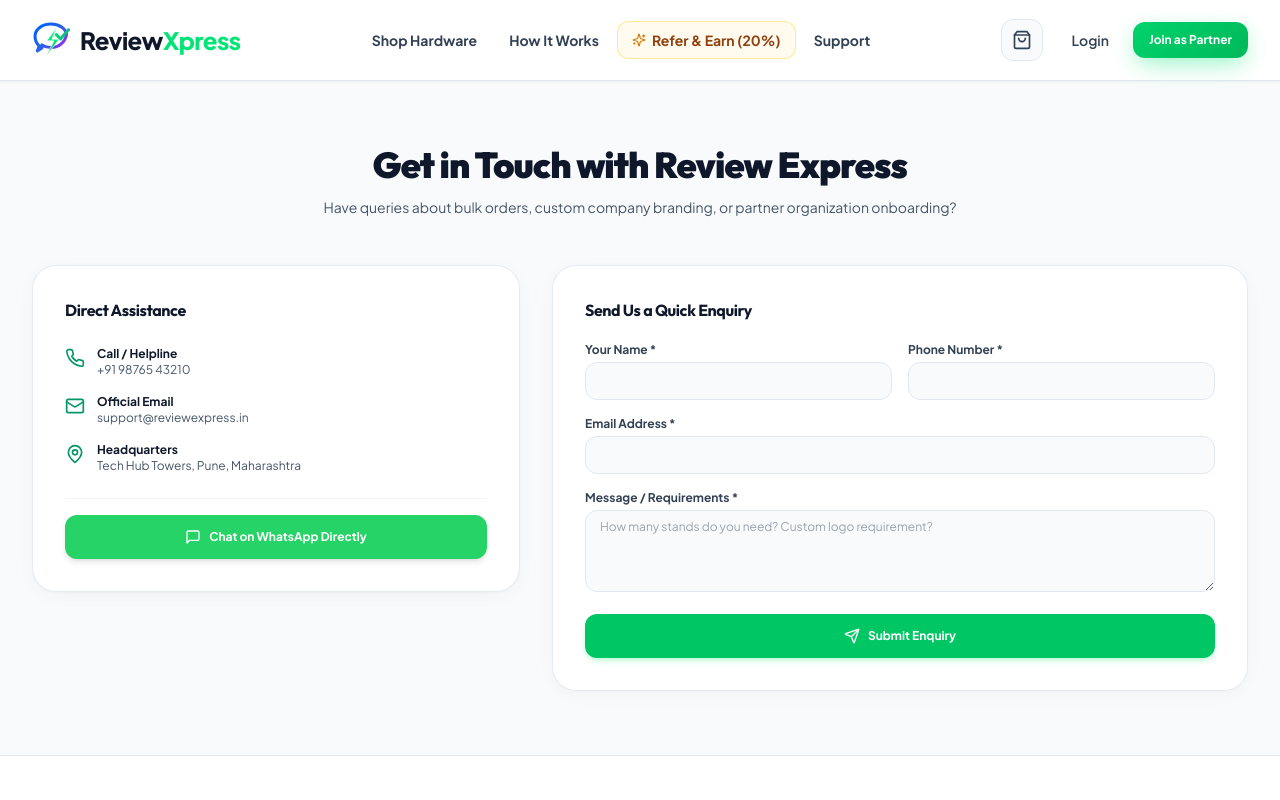
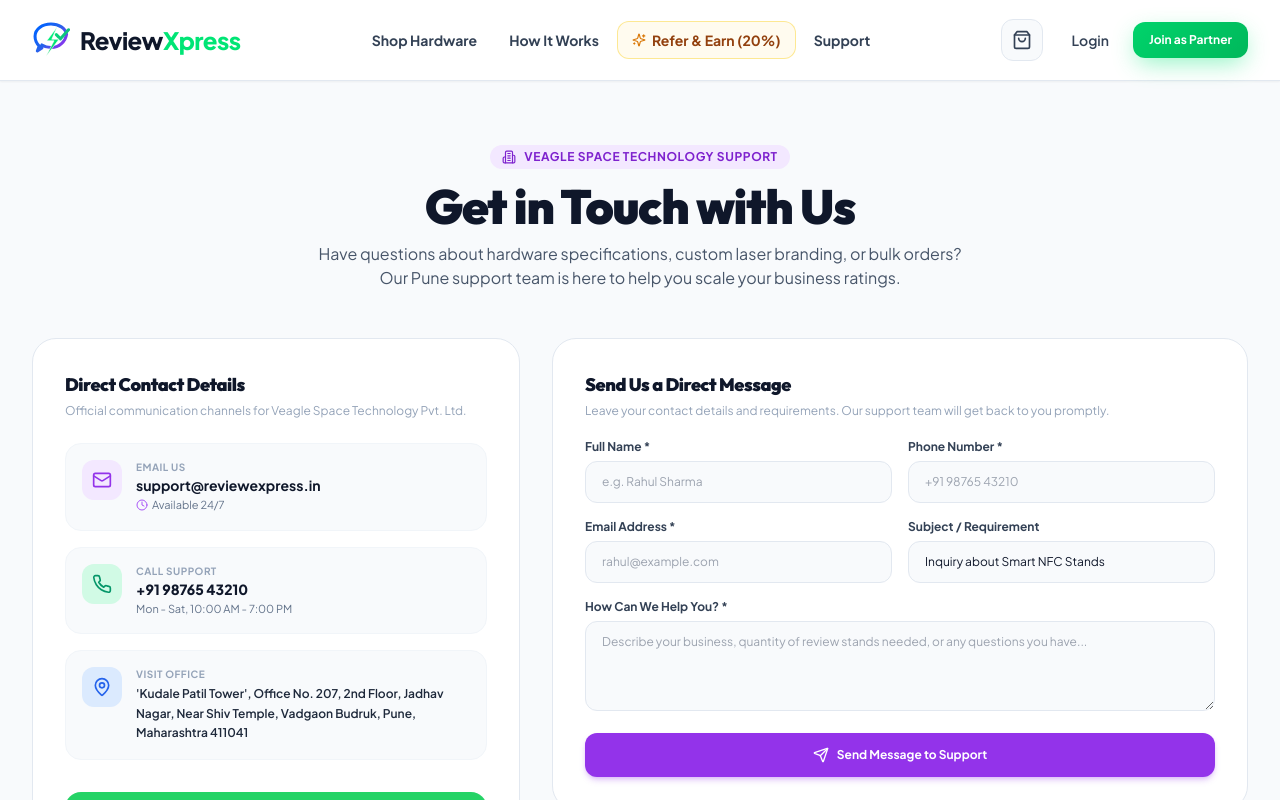
Before and after one commit to veaglespace-Tech/Qr-Code, a Next.js app in the folder client/: page /contact in a window 1280 px wide. Shown: the top 800 px of the page. Built offline with nearby package versions, Linux system fonts and the light colour scheme; no server answers.

Commit message:
feat: update real contact and support details for Veagle Space Technology

```diff
--- a/client/src/app/contact/page.jsx
+++ b/client/src/app/contact/page.jsx
@@ -2,150 +2,211 @@
 
 import { useState } from 'react';
 import { useSelector } from 'react-redux';
-import { Mail, Phone, MapPin, Send, MessageSquare, CheckCircle2 } from 'lucide-react';
+import { Mail, Phone, MapPin, Send, MessageSquare, CheckCircle2, Clock, Building2, ShieldCheck } from 'lucide-react';
 
 export default function ContactPage() {
   const { data: settings } = useSelector(state => state.settings);
   const [submitted, setSubmitted] = useState(false);
-  const [form, setForm] = useState({ name: '', phone: '', email: '', message: '' });
+  const [form, setForm] = useState({ name: '', phone: '', email: '', subject: 'Inquiry about Smart NFC Stands', message: '' });
+
+  const supportEmail = settings?.supportEmail || 'info@veaglespace.com';
+  const supportPhone = settings?.supportPhone || '+91 8237999101';
+  const whatsappNumber = settings?.whatsappNumber || '918237999101';
+  const officeAddress = settings?.address || "'Kudale Patil Tower', Office No. 207, 2nd Floor, Jadhav Nagar, Near Shiv Temple, Vadgaon Budruk, Pune, Maharashtra 411041";
 
   const handleSubmit = (e) => {
     e.preventDefault();
     setSubmitted(true);
-    setForm({ name: '', phone: '', email: '', message: '' });
+    setForm({ name: '', phone: '', email: '', subject: 'Inquiry about Smart NFC Stands', message: '' });
   };
 
   const openWhatsApp = () => {
-    const num = settings?.whatsappNumber || '919876543210';
-    window.open(`https://api.whatsapp.com/send?phone=${num}&text=Hello%20Review%20Express,%20I%20am%20interested%20in%20smart%20review%20stands`, '_blank');
+    const text = encodeURIComponent('Hello Veagle Space Technology, I am interested in ReviewXpress Smart NFC & QR Google Review stands.');
+    window.open(`https://api.whatsapp.com/send?phone=${whatsappNumber}&text=${text}`, '_blank');
   };
 
   return (
-    <div className="max-w-7xl mx-auto px-4 sm:px-6 lg:px-8 py-16 space-y-12">
+    <div className="min-h-screen bg-slate-50 py-16">
+      <div className="max-w-7xl mx-auto px-4 sm:px-6 lg:px-8 space-y-12">
+        {/* Header */}
         <div className="text-center max-w-2xl mx-auto space-y-3">
-        <h1 className="text-3xl sm:text-4xl font-black text-slate-900 tracking-tight">
-          Get in Touch with Review Express
+          <div className="inline-flex items-center gap-2 px-3 py-1 rounded-full bg-purple-100 text-purple-700 text-xs font-bold uppercase tracking-wider">
+            <Building2 className="w-3.5 h-3.5" /> Veagle Space Technology Support
+          </div>
+          <h1 className="text-3xl sm:text-5xl font-black text-slate-900 tracking-tight">
+            Get in Touch with Us
           </h1>
-        <p className="text-sm text-slate-600">
-          Have queries about bulk orders, custom company branding, or partner organization onboarding?
+          <p className="text-sm sm:text-base text-slate-600 leading-relaxed">
+            Have questions about hardware specifications, custom laser branding, or bulk orders? Our Pune support team is here to help you scale your business ratings.
           </p>
         </div>
 
         <div className="grid grid-cols-1 lg:grid-cols-12 gap-8 items-start">
-        {/* Contact Info */}
-        <div className="lg:col-span-5 glass-panel bg-white rounded-3xl p-8 border border-slate-200 space-y-6 shadow-sm">
-          <h3 className="text-base font-bold text-slate-900">Direct Assistance</h3>
+          {/* LEFT: Real Contact Info Cards */}
+          <div className="lg:col-span-5 bg-white rounded-3xl p-7 sm:p-8 border border-slate-200 space-y-6 shadow-xs">
+            <div>
+              <h3 className="text-lg font-black text-slate-900">Direct Contact Details</h3>
+              <p className="text-xs text-slate-400 mt-1">Official communication channels for Veagle Space Technology Pvt. Ltd.</p>
+            </div>
 
-          <div className="space-y-4 text-xs">
-            <div className="flex items-start gap-3">
-              <Phone className="w-5 h-5 text-emerald-600 flex-shrink-0 mt-0.5" />
-              <div>
-                <p className="font-bold text-slate-900">Call / Helpline</p>
-                <a href={`tel:${settings?.supportPhone}`} className="text-slate-600 hover:text-brand-600">
-                  {settings?.supportPhone || '+91 98765 43210'}
+            <div className="space-y-4">
+              {/* Email */}
+              <div className="p-4 rounded-2xl bg-slate-50 border border-slate-100 flex items-start gap-3.5 hover:border-purple-200 transition-colors">
+                <div className="w-10 h-10 rounded-xl bg-purple-100 text-purple-600 flex items-center justify-center shrink-0">
+                  <Mail className="w-5 h-5" />
+                </div>
+                <div className="min-w-0">
+                  <span className="text-[10px] uppercase font-bold text-slate-400 tracking-wider block">Email Us</span>
+                  <a href={`mailto:${supportEmail}`} className="text-sm font-bold text-slate-900 hover:text-purple-600 truncate block">
+                    {supportEmail}
                   </a>
+                  <span className="text-[11px] text-slate-500 mt-0.5 block flex items-center gap-1">
+                    <Clock className="w-3 h-3 text-purple-500" /> Available 24/7
+                  </span>
                 </div>
               </div>
 
-            <div className="flex items-start gap-3">
-              <Mail className="w-5 h-5 text-emerald-600 flex-shrink-0 mt-0.5" />
-              <div>
-                <p className="font-bold text-slate-900">Official Email</p>
-                <a href={`mailto:${settings?.supportEmail}`} className="text-slate-600 hover:text-brand-600">
-                  {settings?.supportEmail || 'support@reviewexpress.in'}
+              {/* Phone */}
+              <div className="p-4 rounded-2xl bg-slate-50 border border-slate-100 flex items-start gap-3.5 hover:border-purple-200 transition-colors">
+                <div className="w-10 h-10 rounded-xl bg-emerald-100 text-emerald-600 flex items-center justify-center shrink-0">
+                  <Phone className="w-5 h-5" />
+                </div>
+                <div className="min-w-0">
+                  <span className="text-[10px] uppercase font-bold text-slate-400 tracking-wider block">Call Support</span>
+                  <a href={`tel:${supportPhone}`} className="text-sm font-black text-slate-900 hover:text-purple-600 block">
+                    {supportPhone}
                   </a>
+                  <span className="text-[11px] text-slate-500 mt-0.5 block">
+                    Mon - Sat, 10:00 AM - 7:00 PM
+                  </span>
                 </div>
               </div>
 
-            <div className="flex items-start gap-3">
-              <MapPin className="w-5 h-5 text-emerald-600 flex-shrink-0 mt-0.5" />
+              {/* Office Address */}
+              <div className="p-4 rounded-2xl bg-slate-50 border border-slate-100 flex items-start gap-3.5 hover:border-purple-200 transition-colors">
+                <div className="w-10 h-10 rounded-xl bg-blue-100 text-blue-600 flex items-center justify-center shrink-0">
+                  <MapPin className="w-5 h-5" />
+                </div>
                 <div>
-                <p className="font-bold text-slate-900">Headquarters</p>
-                <p className="text-slate-600">{settings?.address || 'Tech Hub Towers, Pune, Maharashtra'}</p>
+                  <span className="text-[10px] uppercase font-bold text-slate-400 tracking-wider block">Visit Office</span>
+                  <p className="text-xs font-semibold text-slate-800 leading-relaxed mt-0.5">
+                    {officeAddress}
+                  </p>
                 </div>
               </div>
             </div>
 
-          <div className="pt-4 border-t border-slate-100">
+            {/* WhatsApp Quick Button */}
+            <div className="pt-2">
               <button
                 onClick={openWhatsApp}
-              className="w-full py-3.5 px-4 rounded-xl bg-[#25D366] hover:bg-[#20ba5a] text-white font-bold text-xs flex items-center justify-center gap-2 shadow-md transition-all"
+                className="w-full py-3.5 px-4 rounded-2xl bg-[#25D366] hover:bg-[#20ba5a] active:scale-[0.99] text-white font-bold text-xs flex items-center justify-center gap-2 shadow-sm transition-all"
               >
                 <MessageSquare className="w-4 h-4" />
-              <span>Chat on WhatsApp Directly</span>
+                <span>Chat on Official WhatsApp Directly</span>
               </button>
+              <p className="text-center text-[11px] text-slate-400 mt-2">
+                Usually responds within 15 minutes during office hours
+              </p>
             </div>
           </div>
 
-        {/* Contact Form */}
-        <div className="lg:col-span-7 glass-panel bg-white rounded-3xl p-8 border border-slate-200 space-y-5 shadow-sm">
-          <h3 className="text-base font-bold text-slate-900">Send Us a Quick Enquiry</h3>
+          {/* RIGHT: Send a Message Form */}
+          <div className="lg:col-span-7 bg-white rounded-3xl p-7 sm:p-8 border border-slate-200 space-y-5 shadow-xs">
+            <div>
+              <h3 className="text-lg font-black text-slate-900">Send Us a Direct Message</h3>
+              <p className="text-xs text-slate-400 mt-1">Leave your contact details and requirements. Our support team will get back to you promptly.</p>
+            </div>
 
             {submitted ? (
-            <div className="p-6 rounded-2xl bg-emerald-50 border border-emerald-200 text-center space-y-2">
-              <CheckCircle2 className="w-8 h-8 text-emerald-600 mx-auto" />
-              <h4 className="font-bold text-slate-900 text-sm">Thank You! Your message was received.</h4>
-              <p className="text-xs text-slate-600">Our support specialist will connect with you via phone / WhatsApp shortly.</p>
+              <div className="p-8 rounded-2xl bg-emerald-50 border border-emerald-200 text-center space-y-3 my-6">
+                <CheckCircle2 className="w-12 h-12 text-emerald-600 mx-auto" />
+                <h4 className="font-bold text-slate-900 text-base">Thank You! Your Enquiry Was Received.</h4>
+                <p className="text-xs text-slate-600 max-w-md mx-auto">
+                  Our customer success executive from Veagle Space Technology will contact you via phone / WhatsApp shortly.
+                </p>
+                <button
+                  onClick={() => setSubmitted(false)}
+                  className="mt-2 px-4 py-2 rounded-xl bg-emerald-600 text-white font-bold text-xs hover:bg-emerald-700 transition-colors"
+                >
+                  Send Another Message
+                </button>
               </div>
             ) : (
               <form onSubmit={handleSubmit} className="space-y-4">
                 <div className="grid grid-cols-1 sm:grid-cols-2 gap-4">
                   <div>
-                  <label className="block text-xs font-bold text-slate-700 mb-1">Your Name *</label>
+                    <label className="block text-xs font-bold text-slate-700 mb-1.5">Full Name *</label>
                     <input
                       type="text"
                       required
+                      placeholder="e.g. Rahul Sharma"
                       value={form.name}
                       onChange={(e) => setForm({ ...form, name: e.target.value })}
-                    className="w-full px-3.5 py-2.5 rounded-xl bg-slate-50 border border-slate-200 text-slate-900 text-xs focus:outline-none focus:border-brand-500 focus:bg-white"
+                      className="w-full px-4 py-3 rounded-xl bg-slate-50 border border-slate-200 text-slate-900 text-xs focus:outline-hidden focus:border-purple-500 focus:bg-white transition-all"
                     />
                   </div>
                   <div>
-                  <label className="block text-xs font-bold text-slate-700 mb-1">Phone Number *</label>
+                    <label className="block text-xs font-bold text-slate-700 mb-1.5">Phone Number *</label>
                     <input
                       type="tel"
                       required
+                      placeholder="+91 98765 43210"
                       value={form.phone}
                       onChange={(e) => setForm({ ...form, phone: e.target.value })}
-                    className="w-full px-3.5 py-2.5 rounded-xl bg-slate-50 border border-slate-200 text-slate-900 text-xs focus:outline-none focus:border-brand-500 focus:bg-white"
+                      className="w-full px-4 py-3 rounded-xl bg-slate-50 border border-slate-200 text-slate-900 text-xs focus:outline-hidden focus:border-purple-500 focus:bg-white transition-all"
+                    />
+                  </div>
+                </div>
+
+                <div className="grid grid-cols-1 sm:grid-cols-2 gap-4">
+                  <div>
+                    <label className="block text-xs font-bold text-slate-700 mb-1.5">Email Address *</label>
+                    <input
+                      type="email"
+                      required
+                      placeholder="rahul@example.com"
+                      value={form.email}
+                      onChange={(e) => setForm({ ...form, email: e.target.value })}
+                      className="w-full px-4 py-3 rounded-xl bg-slate-50 border border-slate-200 text-slate-900 text-xs focus:outline-hidden focus:border-purple-500 focus:bg-white transition-all"
+                    />
+                  </div>
+                  <div>
+                    <label className="block text-xs font-bold text-slate-700 mb-1.5">Subject / Requirement</label>
+                    <input
+                      type="text"
+                      placeholder="Bulk Order / Custom Branding / Query"
+                      value={form.subject}
+                      onChange={(e) => setForm({ ...form, subject: e.target.value })}
+                      className="w-full px-4 py-3 rounded-xl bg-slate-50 border border-slate-200 text-slate-900 text-xs focus:outline-hidden focus:border-purple-500 focus:bg-white transition-all"
                     />
                   </div>
                 </div>
 
                 <div>
-                <label className="block text-xs font-bold text-slate-700 mb-1">Email Address *</label>
-                <input
-                  type="email"
-                  required
-                  value={form.email}
-                  onChange={(e) => setForm({ ...form, email: e.target.value })}
-                  className="w-full px-3.5 py-2.5 rounded-xl bg-slate-50 border border-slate-200 text-slate-900 text-xs focus:outline-none focus:border-brand-500 focus:bg-white"
-                />
-              </div>
-
-              <div>
-                <label className="block text-xs font-bold text-slate-700 mb-1">Message / Requirements *</label>
+                  <label className="block text-xs font-bold text-slate-700 mb-1.5">How Can We Help You? *</label>
                   <textarea
                     rows={4}
                     required
                     value={form.message}
                     onChange={(e) => setForm({ ...form, message: e.target.value })}
-                  placeholder="How many stands do you need? Custom logo requirement?"
-                  className="w-full px-3.5 py-2 rounded-xl bg-slate-50 border border-slate-200 text-slate-900 text-xs focus:outline-none focus:border-brand-500 focus:bg-white"
+                    placeholder="Describe your business, quantity of review stands needed, or any questions you have..."
+                    className="w-full px-4 py-3 rounded-xl bg-slate-50 border border-slate-200 text-slate-900 text-xs focus:outline-hidden focus:border-purple-500 focus:bg-white transition-all"
                   />
                 </div>
 
                 <button
                   type="submit"
-                className="w-full py-3.5 rounded-xl bg-brand-600 hover:bg-brand-700 text-white font-bold text-xs shadow-md shadow-brand-500/20 flex items-center justify-center gap-2"
+                  className="w-full py-3.5 rounded-xl bg-purple-600 hover:bg-purple-700 active:scale-[0.99] text-white font-bold text-xs shadow-md shadow-purple-600/25 flex items-center justify-center gap-2 transition-all"
                 >
                   <Send className="w-4 h-4" />
-                <span>Submit Enquiry</span>
+                  <span>Send Message to Support</span>
                 </button>
               </form>
             )}
           </div>
         </div>
       </div>
+    </div>
   );
 }
--- a/client/src/components/Footer.jsx
+++ b/client/src/components/Footer.jsx
@@ -38,8 +38,8 @@
                 <span>GST Registered: <strong className="text-slate-800">{settings?.gstNumber || '27AABCR1234F1Z8'}</strong> (HSN: {settings?.hsnCode || '852352'})</span>
               </div>
               <div className="flex items-center gap-2">
-                <MapPin className="w-4 h-4 text-brand-600" />
-                <span>{settings?.address || 'Pune, Maharashtra, India'}</span>
+                <MapPin className="w-4 h-4 text-brand-600 shrink-0" />
+                <span className="line-clamp-2">{settings?.address || "'Kudale Patil Tower', Office No. 207, Vadgaon Budruk, Pune, Maharashtra 411041"}</span>
               </div>
             </div>
           </div>
@@ -74,12 +74,12 @@
             <h4 className="text-slate-900 text-sm font-bold mb-4 tracking-wider uppercase">Contact &amp; Support</h4>
             <ul className="space-y-2.5 text-sm">
               <li className="flex items-center gap-2">
-                <Phone className="w-4 h-4 text-brand-600" />
-                <a href={`tel:${settings?.supportPhone}`} className="hover:text-brand-600">{settings?.supportPhone || '+91 98765 43210'}</a>
+                <Phone className="w-4 h-4 text-brand-600 shrink-0" />
+                <a href={`tel:${settings?.supportPhone || '+918237999101'}`} className="hover:text-brand-600">{settings?.supportPhone || '+91 8237999101'}</a>
               </li>
               <li className="flex items-center gap-2">
-                <Mail className="w-4 h-4 text-brand-600" />
-                <a href={`mailto:${settings?.supportEmail}`} className="hover:text-brand-600">{settings?.supportEmail || 'support@reviewexpress.in'}</a>
+                <Mail className="w-4 h-4 text-brand-600 shrink-0" />
+                <a href={`mailto:${settings?.supportEmail || 'info@veaglespace.com'}`} className="hover:text-brand-600">{settings?.supportEmail || 'info@veaglespace.com'}</a>
               </li>
               <li className="pt-2"><Link href="/policies/terms" className="hover:text-brand-600 text-xs">Terms &amp; Conditions</Link></li>
               <li><Link href="/policies/privacy" className="hover:text-brand-600 text-xs">Privacy Policy</Link></li>
```
Also changed, not shown: 1 other file (tests, documents, lock files or other folders). Lines whose indentation alone changed are shown as unchanged.
